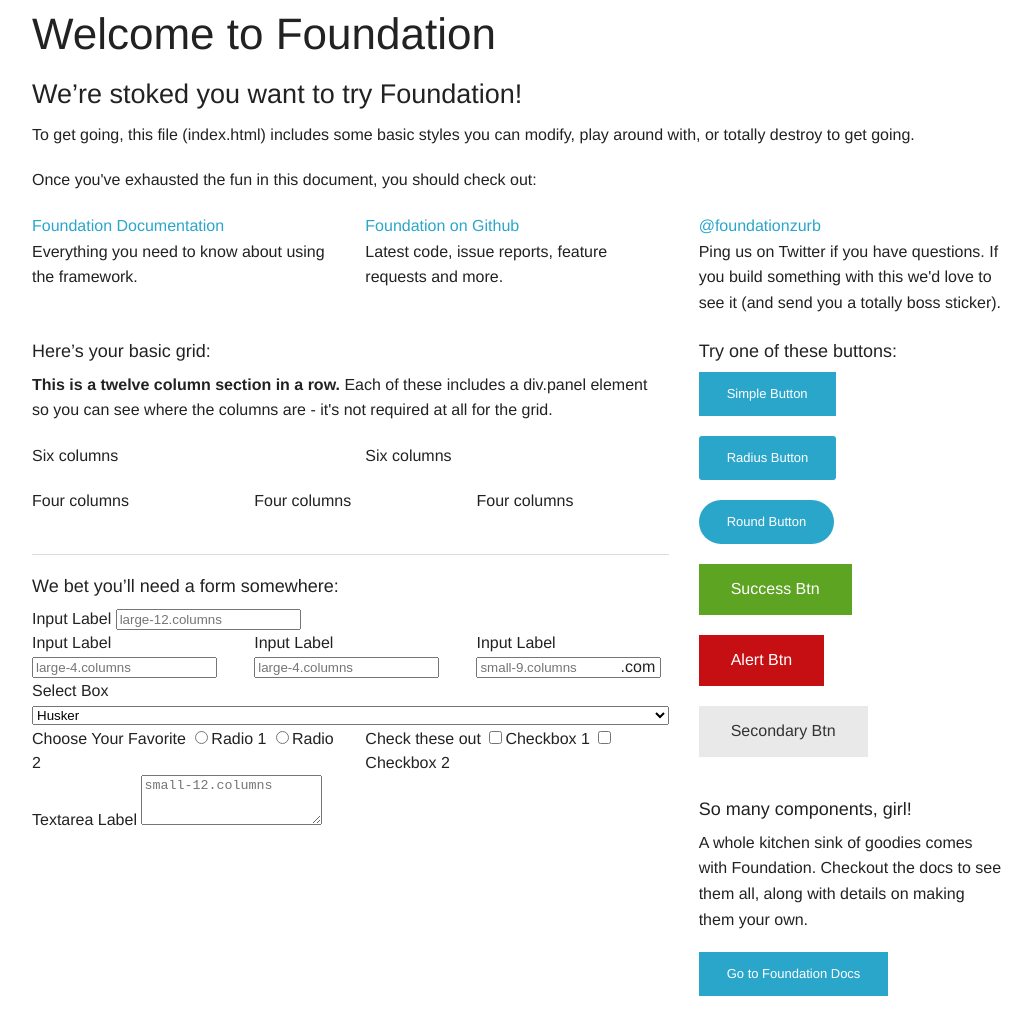
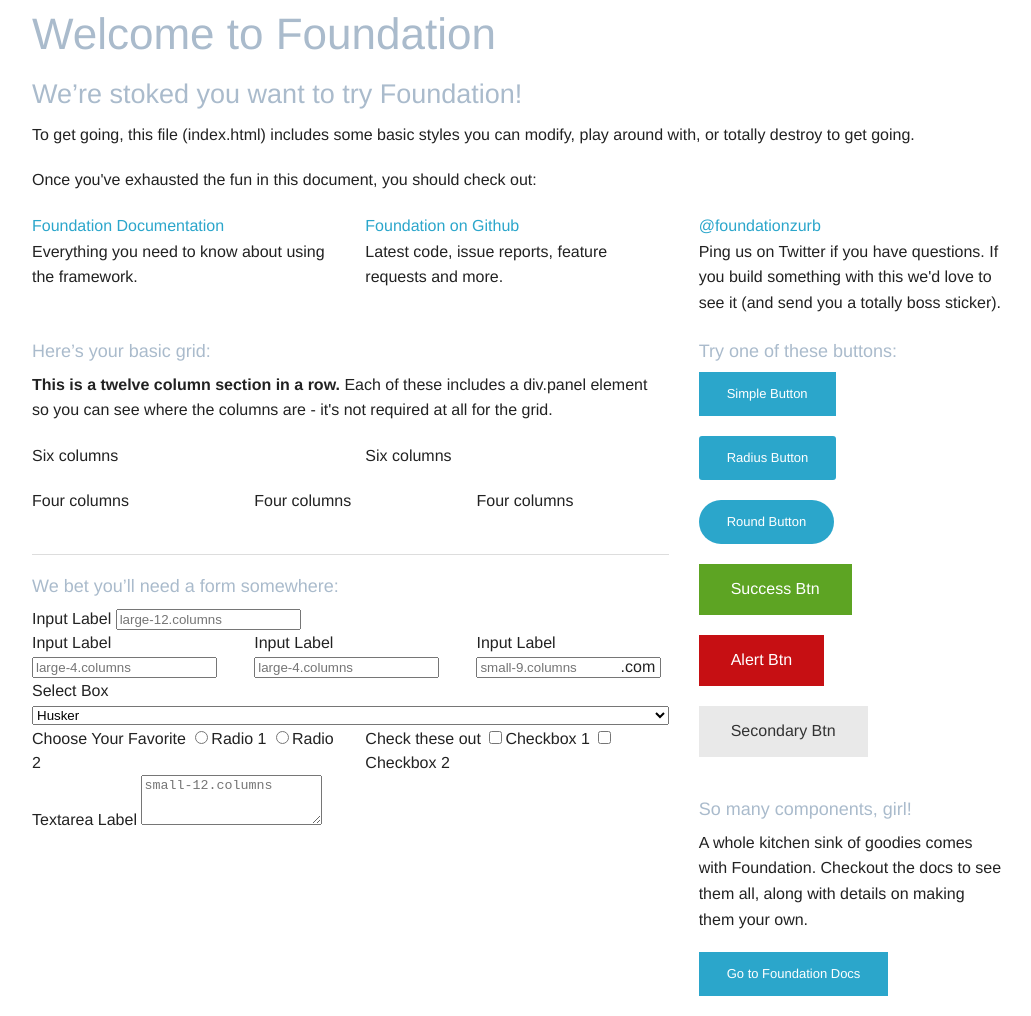
Before and after one commit to tbennett/Lab7, a plain HTML site: page index.html in a window 1280 px wide. Shown: the whole page, without its empty margins (123-1154 px from the left). Drawn offline with nearby package versions, Linux system fonts and the light colour scheme; files that its build step writes are made by us from their sources.

Commit message:
simple start with first SASS variable

```diff
--- a/index.html
+++ b/index.html
@@ -5,6 +5,7 @@
     <meta name="viewport" content="width=device-width, initial-scale=1.0" />
     <title>Foundation | Welcome</title>
     <link rel="stylesheet" href="css/foundation.css" />
+    <link rel="stylesheet" href="css/main.css" />
     <script src="js/vendor/modernizr.js"></script>
   </head>
   <body>
--- a/scss/main.scss
+++ b/scss/main.scss
@@ -0,0 +1,5 @@
+$main_color: #abc;
+
+h1, h2, h3, h4, h5, h6 {
+    color: $main_color;
+}
```
Also changed, not shown: css/main.css (added).
